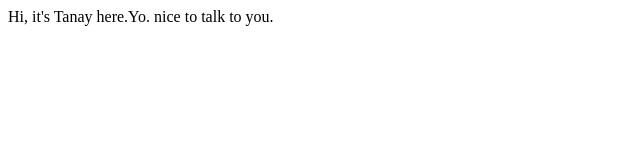
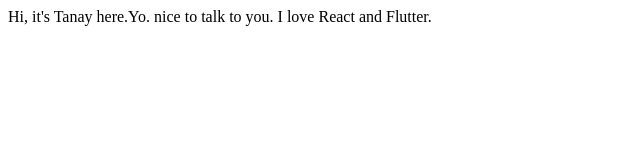
Before and after one commit to tanaybanerjeedeveloper/Portfolio, a plain HTML site: page index.html in a window 1280 px wide. Shown: the whole page, without its empty margins (0-640 px from the left). Drawn offline with Linux system fonts and the light colour scheme.

Commit message:
just commit

```diff
--- a/index.html
+++ b/index.html
@@ -7,6 +7,6 @@
     <title>Tanay Banerjee Portfolio</title>
   </head>
   <body>
-    Hi, it's Tanay here.Yo. nice to talk to you.
+    Hi, it's Tanay here.Yo. nice to talk to you. I love React and Flutter.
   </body>
 </html>
```
